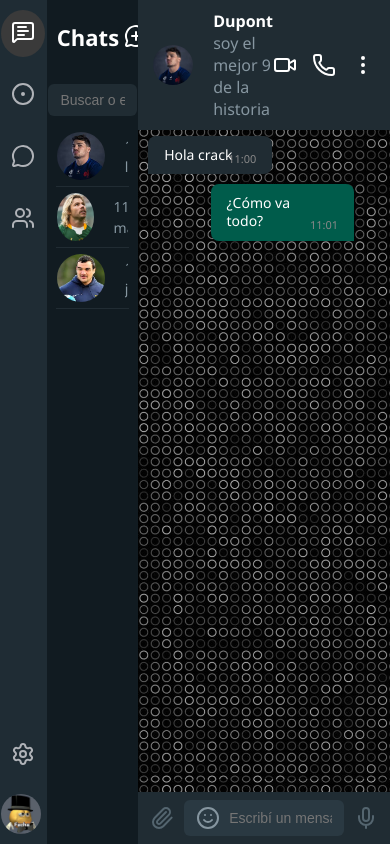
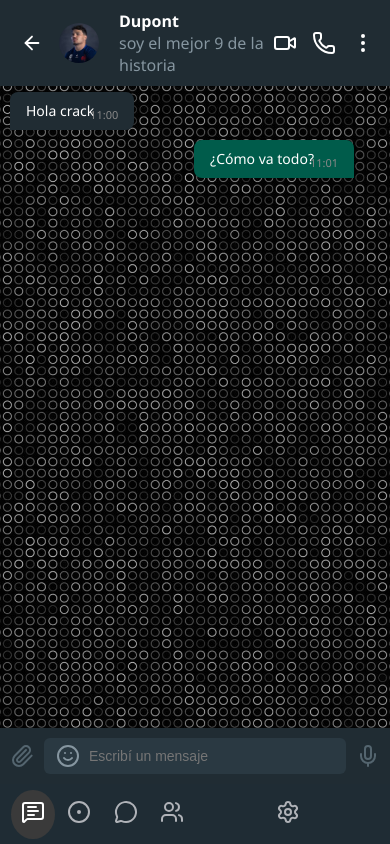
Before and after one commit to VitoLattanzi/tp-final-front-end, a React (Vite) app: page /chat/1 in a window 390 px wide. Built offline with nearby package versions, Linux system fonts and the light colour scheme; grey boxes are pictures that could not be loaded.

Commit message:
agregamos primer responsive para celulares, y arreglamos fixeds

```diff
--- a/src/components/ChatSideBar.css
+++ b/src/components/ChatSideBar.css
@@ -6,6 +6,8 @@
     justify-content: space-between;
     padding: 10px 0;
     align-items: center;
+    height: 100vh;
+    position: relative;
 }
 
 .ChatSideBar-arriba,
@@ -36,3 +38,39 @@
     height: 40px;
     border-radius: 50%;
 }
+
+
+/* responsive */
+@media screen and (max-width: 767px) {
+  .ChatSideBar {
+    flex-direction: row;
+    position: fixed;
+    bottom: 0;
+    left: 0;
+    right: 0;
+    width: 100%;
+    height: 60px;
+    padding: 0 10px;
+    background-color: #1f2c34;
+    z-index: 999;
+    justify-content: space-around;
+  }
+
+  .ChatSideBar-arriba,
+  .ChatSideBar-abajo {
+    flex-direction: row;
+    align-items: center;
+    justify-content: space-around;
+    width: 100%;
+    gap: 0;
+  }
+
+  .ChatSideBar-avatar {
+    display: none;
+  }
+
+  .ChatSideBar-icon-btn {
+    padding: 10px;
+    font-size: 20px;
+  }
+}
--- a/src/components/ChatWindow.css
+++ b/src/components/ChatWindow.css
@@ -16,13 +16,15 @@
 
 /* VISTA SIN CHAT */
 .ChatWindow-preview-sin-chat {
+    height: 100%;
+    width: 100%;
     display: flex;
     justify-content: center;
     align-items: center;
-    height: 100%;
     font-size: 20px;
     color: #888;
 }
+
 
 /* HEADER DEL CHAT (Nombre, foto y botones) */
 .ChatWindow-header {
@@ -32,6 +34,16 @@
     align-items: center;
     justify-content: space-between;
     padding: 10px 15px;
+}
+
+.ChatWindow-volver-btn {
+  background: none;
+  border: none;
+  color: white;
+  cursor: pointer;
+  margin-right: 10px;
+  display: flex;
+  align-items: center;
 }
 
 .ChatWindow-header-info-contacto{
--- a/src/components/ChatWindow.jsx
+++ b/src/components/ChatWindow.jsx
@@ -11,14 +11,14 @@
   Mic,
   Send,
   Trash,
+  ArrowLeft,
 } from "lucide-react";
 
 const ChatWindow = () => {
-  const { selectedUser, mensajes, setMensajes } = useChat();
+  const { selectedUser, setSelectedUser, mensajes, setMensajes } = useChat();
   const [nuevoMensaje, setNuevoMensaje] = useState("");
   const [hoveredId, setHoveredId] = useState(null);
   const mensajesEndRef = useRef(null);
-
   const navigate = useNavigate();
   const { id } = useParams();
 
@@ -79,6 +79,12 @@
     setMensajes(nuevos);
   };
 
+  const handleBack = () => {
+    setSelectedUser(null);
+    setMensajes([]);
+    navigate("/chats");
+  };
+
   if (!selectedUser) {
     return (
       <div className="ChatWindow-preview-sin-chat">
@@ -87,12 +93,15 @@
     );
   }
 
-if (!mensajes) return null;
+  if (!mensajes) return null;
 
   return (
     <div className="ChatWindow-chat-persona">
       {/* Header */}
       <div className="ChatWindow-header color-letra-blanco">
+        <button onClick={handleBack} className="ChatWindow-volver-btn">
+          <ArrowLeft size={22} />
+        </button>
         <div
           className="ChatWindow-header-info-contacto cursor-pointer"
           onClick={() => navigate(`/chat/${selectedUser.id}/info`)}
@@ -103,7 +112,9 @@
             className="ChatWindow-header-img"
           />
           <div className="ChatWindow-header-info">
-            <p className="ChatWindow-header-nombre">{selectedUser.nombre}</p>
+            <p className="ChatWindow-header-nombre">
+              {selectedUser.nombre}
+            </p>
             <span className="ChatWindow-header-descripcion">
               {selectedUser.descripcion}
             </span>
--- a/src/components/LayoutConSidebar.css
+++ b/src/components/LayoutConSidebar.css
@@ -1,6 +1,13 @@
+.main-layout {
+  display: flex;
+  height: 100vh;
+  overflow: hidden;
+}
+
 .main-container {
-    display: flex;
-    height: 100vh;
-    overflow: hidden;
-    background-color: #1e1e1e;
+  flex-grow: 1;
+  display: flex;
+  flex-direction: column;
+  height: 100vh;
+  overflow: hidden;
 }
--- a/src/components/LayoutConSidebar.jsx
+++ b/src/components/LayoutConSidebar.jsx
@@ -4,9 +4,11 @@
 
 const LayoutConSidebar = () => {
   return (
-    <div className="main-container">
+    <div className="main-layout">
       <Sidebar />
-      <Outlet /> {/* para las paginas distintas y q se vea el sidebar siempre */}
+      <div className="main-container">
+        <Outlet />
+      </div>
     </div>
   );
 };
--- a/src/components/Paginas/ChatPage.css
+++ b/src/components/Paginas/ChatPage.css
@@ -2,14 +2,34 @@
 
 .left-panel {
     width: 30%;
+    height: 100%;
     overflow-y: auto;
     background-color: #f7f7f7;
 }
 
 .right-panel {
     width: 70%;
+    height: 100%;
     display: flex;
     align-items: center;
     justify-content: center;
     background-color: #0a1014;
 }
+
+/* responsive  */
+
+@media screen and (max-width: 767px) {
+  .left-panel,
+  .right-panel {
+    width: 100%;
+    height: 100%;
+  }
+
+  .left-panel {
+    display: block;
+  }
+
+  .right-panel {
+    display: block;
+  }
+}
--- a/src/components/Paginas/ChatPage.jsx
+++ b/src/components/Paginas/ChatPage.jsx
@@ -1,5 +1,5 @@
 import React, { useState, useEffect } from "react";
-import { Outlet, useParams, useNavigate } from "react-router-dom";
+import { Outlet, useParams, useNavigate, useLocation } from "react-router-dom";
 import ChatList from "../ChatList";
 import ChatWindow from "../ChatWindow";
 import TeclasGlobales from "../TeclasGlobales";
@@ -9,9 +9,17 @@
 
 const ChatPage = () => {
   const { id } = useParams();
+  const { pathname } = useLocation();
   const navigate = useNavigate();
   const { users } = useUsers();
   const { selectedUser, setSelectedUser, setMensajes } = useChat();
+  const [isMobile, setIsMobile] = useState(window.innerWidth < 768);
+
+  useEffect(() => {
+    const handleResize = () => setIsMobile(window.innerWidth < 768);
+    window.addEventListener("resize", handleResize);
+    return () => window.removeEventListener("resize", handleResize);
+  }, []);
 
   useEffect(() => {
     if (id && users) {
@@ -29,16 +37,28 @@
     navigate(`/chat/${user.id}`);
   };
 
+  const showChatList = isMobile ? !id : true;
+  const showChatWindow = isMobile ? !!id && !pathname.includes("/info") : true;
+  const showContactInfo = isMobile ? pathname.includes("/info") : true;
+
   return (
     <>
       <TeclasGlobales onEscape={() => setSelectedUser(null)} />
+      {showChatList && (
         <div className="left-panel">
           <ChatList onSelectUser={handleSelectUser} />
         </div>
+      )}
+      {showChatWindow && (
         <div className="right-panel">
           <ChatWindow />
+        </div>
+      )}
+      {showContactInfo && (
+        <div>
           <Outlet />
         </div>
+      )}
     </>
   );
 };
--- a/src/components/context/ChatContext.jsx
+++ b/src/components/context/ChatContext.jsx
@@ -10,7 +10,12 @@
 
   return (
     <ChatContext.Provider
-      value={{ selectedUser, setSelectedUser, mensajes, setMensajes }}
+      value={{
+        selectedUser,
+        setSelectedUser, // << NECESARIO
+        mensajes,
+        setMensajes,
+      }}
     >
       {children}
     </ChatContext.Provider>
--- /dev/null
+++ b/src/index.css
@@ -0,0 +1,48 @@
+/* Estilos globales para altura y reset */
+html, body, #root {
+  height: 100%;
+  margin: 0;
+  padding: 0;
+  font-family: "Segoe UI", Roboto, Oxygen, sans-serif;
+  background-color: #111b21;
+  color: #ddd;
+  box-sizing: border-box;
+}
+
+/* Para evitar doble scroll en layouts con vh */
+body {
+  overflow: hidden;
+}
+
+/* Para asegurarse que todos los elementos respeten el box model */
+*, *::before, *::after {
+  box-sizing: inherit;
+}
+
+/* Scroll personalizado opcional */
+::-webkit-scrollbar {
+  width: 6px;
+}
+::-webkit-scrollbar-thumb {
+  background-color: #444;
+  border-radius: 4px;
+}
+
+/* Responsive input y ajustes para mobile */
+@media screen and (max-width: 767px) {
+  .ChatWindow-input {
+    position: fixed;
+    width: 100%;
+    bottom: 60px; /* altura del sidebar en mobile */
+    z-index: 100;
+    background-color: #202c33;
+    padding: 10px;
+    display: flex;
+    align-items: center;
+  }
+
+  .ChatWindow-fondo-mensajes {
+    padding-bottom: 80px; /* espacio para input fijo + margen */
+    overflow-y: auto;
+  }
+}
--- a/src/main.jsx
+++ b/src/main.jsx
@@ -4,6 +4,7 @@
 import { BrowserRouter } from "react-router-dom";
 import { UserProvider } from "./components/context/UserContext";
 import { ChatProvider } from "./components/context/ChatContext";
+import './index.css';
 
 const root = ReactDOM.createRoot(document.getElementById("root"));
 
```
Lines whose indentation alone changed are shown as unchanged.
